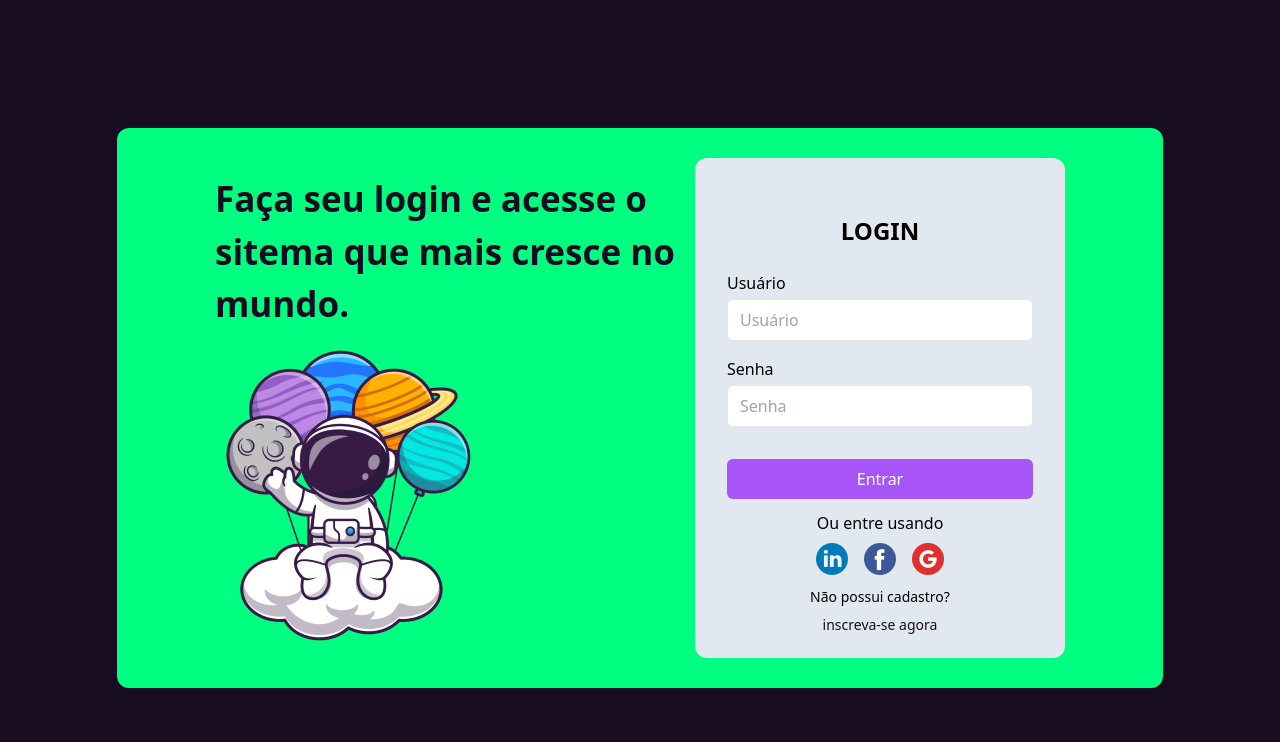
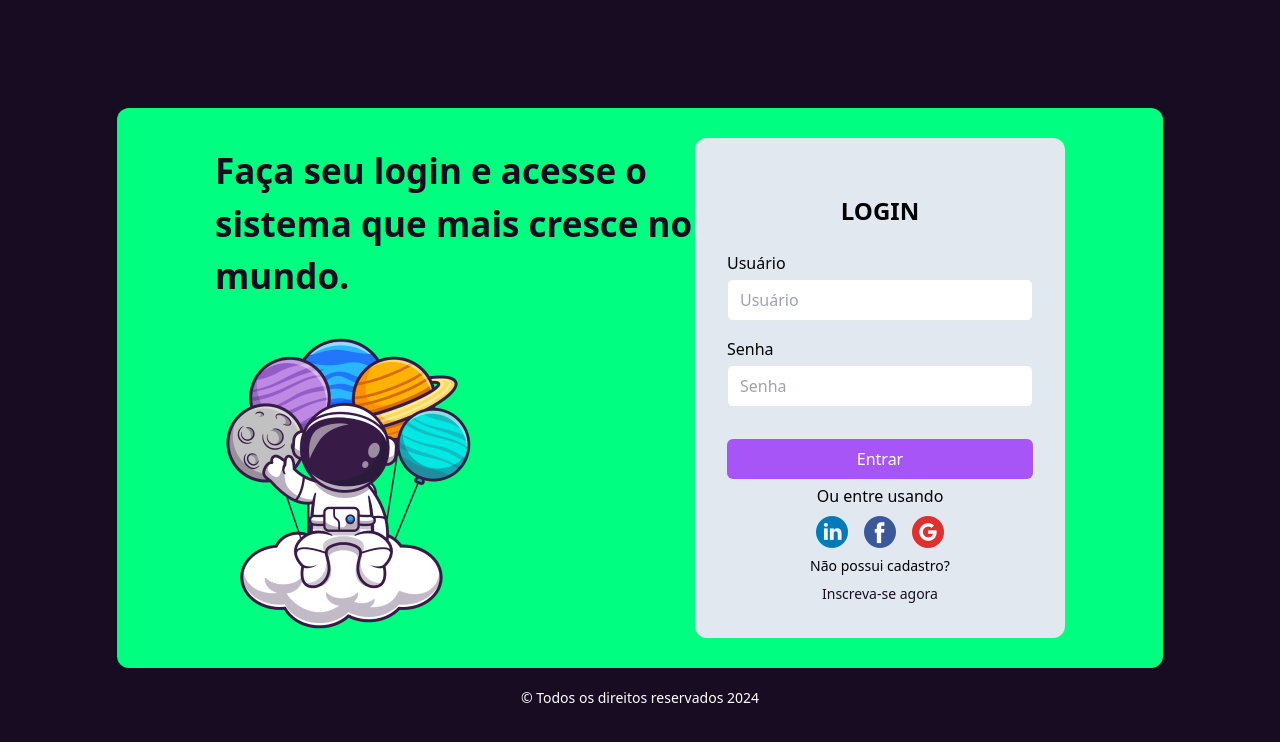
Before and after one commit to felipe-0892/Login-Form, a website: page index.html in a window 1280 px wide. Shown: the top 742 px of the page. Drawn offline with Linux system fonts and the light colour scheme.

Commit message:
commit final

```diff
--- a/index.html
+++ b/index.html
@@ -8,23 +8,20 @@
     <title>Login Form</title>
 </head>
 <body class="flex flex-col items-center justify-center min-h-screen bg-[#180C23]">
-    <!-- <header class="flex flex-col items-center justify-center">
-        <div class="flex flex-row gap-2 pt-[35px]">
-            <a class=" flex flex-row gap-2 items-center justify-center w-[162px] h-[42px] bg-[#00FF81] rounded-xl hover:scale-110 duration-200" href="#" target="_blank">
-                <p class="text-[#180C23] font-semibold">@felipe_08920</p>
-                <img class="w-[32px] h-[32px]" src="./assets/instagram.png" alt="">
-            </a>
-        </div>
-    </header> -->
-    <main class="container-main flex flex-row gap-2 pt-[15px] justify-end px-[197px]">
-        <div class="bg-[#00FF81] w-[1046px] h-[560px] rounded-xl flex flex-row justify-center items-center">
-            <div class="flex flex-col items-start">
-                <h2 class="font-bold text-[#180C23] text-[35px] w-[480px]">Faça seu login e acesse o sitema que mais cresce no mundo.</h2>
-                <img src="/assets/astronauta 1.png" alt="astronauta" class="pt-[12px]">
+    <main class="container-main flex flex-col lg:flex-row gap-6 lg:gap-2 pt-[15px] px-6 lg:px-[197px] justify-center items-center">
+        <div class="bg-[#00FF81] w-full lg:w-[1046px] h-auto lg:h-[560px] rounded-xl flex flex-col lg:flex-row justify-center items-center p-6 lg:p-0">
+
+            <div class="flex flex-col items-center lg:items-start text-center lg:text-left">
+                <h2 class="font-bold text-[#180C23] text-[24px] lg:text-[35px] w-full lg:w-[480px] mb-4">
+                    Faça seu login e acesse o sistema que mais cresce no mundo.
+                </h2>
+                <img src="/assets/astronauta 1.png" alt="astronauta" class="pt-4 lg:pt-[12px] w-[150px] lg:w-auto">
             </div>
-            <div class="bg-slate-200 rounded-xl p-8 w-[370px] h-[500px] text-center">
-                <div class="flex flex-col justify-center pt-[25px]">
-                    <h1 class="text-2xl font-semibold mb-6">LOGIN</h1>
+
+
+            <div class="bg-slate-200 rounded-xl p-6 lg:p-8 w-full max-w-sm lg:max-w-[370px] h-auto lg:h-[500px] mt-6 lg:mt-0 text-center">
+                <div class="flex flex-col justify-center pt-2 lg:pt-[25px]">
+                    <h1 class="text-xl lg:text-2xl font-semibold mb-4 lg:mb-6">LOGIN</h1>
 
                     <form class="flex flex-col gap-4">
                         <div class="text-left">
@@ -44,23 +41,25 @@
                         </button>
                     </form>
                 </div>
-                <div class="pt-[12px]">
+
+                <div class="pt-[5px]">
                     <p>Ou entre usando</p>
                     <div class="flex flex-row justify-center items-center gap-4 pt-2">
-                        <a href="#"><img class="hover:scale-125 duration-200" src="/assets/icon/linkedin.png" alt=""></a>
-                        <a href="#"><img class="hover:scale-125 duration-200"  src="/assets/icon/facebook.png" alt=""></a>
-                        <a href="#"><img class="hover:scale-125 duration-200"  src="/assets/icon/social.png" alt=""></a>
+                        <a href="#"><img class="hover:scale-125 duration-200 w-8" src="/assets/icon/linkedin.png" alt=""></a>
+                        <a href="#"><img class="hover:scale-125 duration-200 w-8" src="/assets/icon/facebook.png" alt=""></a>
+                        <a href="#"><img class="hover:scale-125 duration-200 w-8" src="/assets/icon/social.png" alt=""></a>
                     </div>
                 </div>
-                <div class="pt-[12px] text-sm">
+
+                <div class="pt-[8px] text-sm">
                     <p class="pb-2">Não possui cadastro?</p>
-                    <a href="" class="hover: scale-110 duration-150 hover:text-lg text-[#180C23]">inscreva-se agora</a>
+                    <a href="#" class="hover:scale-110 duration-150 hover:text-lg text-[#180C23]">Inscreva-se agora</a>
                 </div>
             </div>
         </div>
     </main>
-    <footer>
-
+    <footer class="flex flex-row items-center justify-center text-white pt-5 text-sm">
+        <p>&copy; Todos os direitos reservados 2024</p>
     </footer>
 </body>
 </html>
```
Also changed, not shown: style/output.css.
